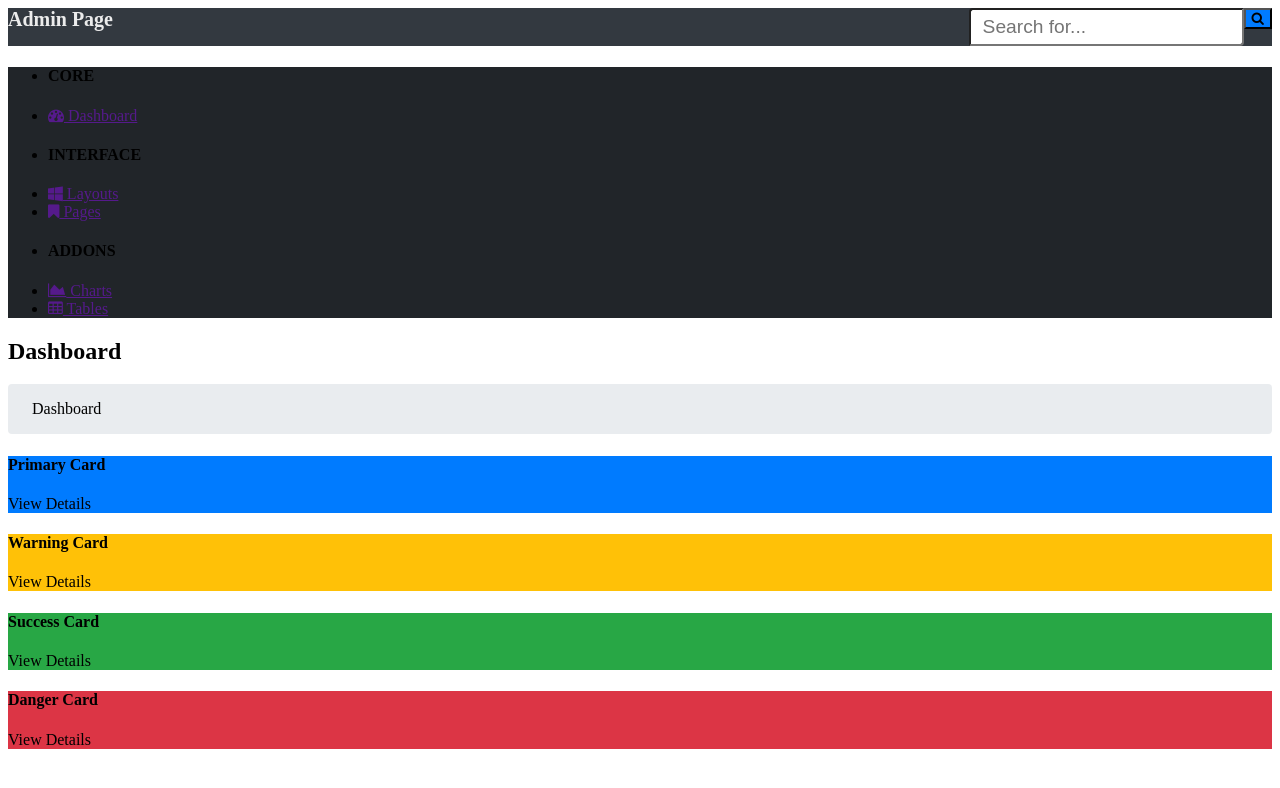
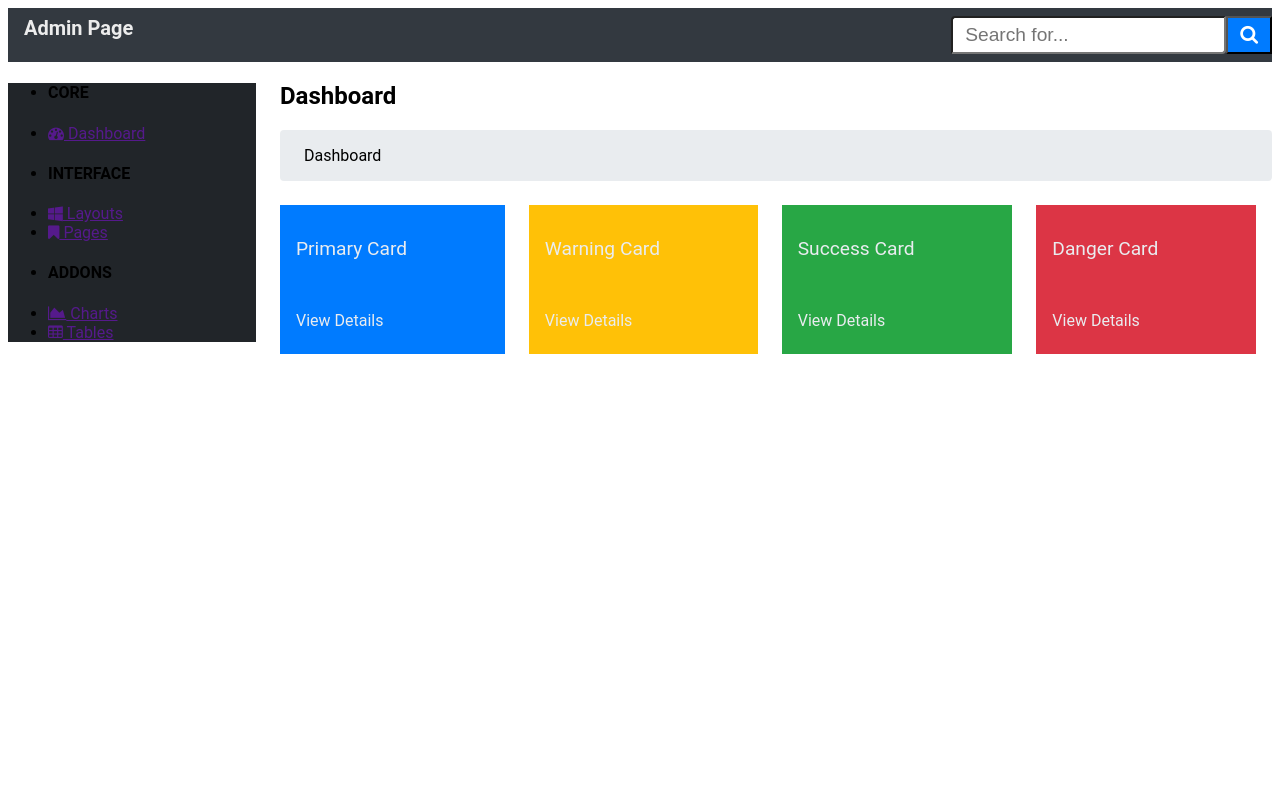
Before and after one commit to Mmonfur/project-css3-002-admin-template, a plain HTML site: page index.html in a window 1280 px wide. Drawn offline with Linux system fonts and the light colour scheme.

Commit message:
transform

```diff
--- a/index.html
+++ b/index.html
@@ -15,8 +15,8 @@
 </div>
 </header>
 
-<main>
-    <aside>
+<main class="main">
+    <aside class="side">
         <nav class="main__nav">
             <ul class="nav__ul">
                 <li><h4>CORE</h4></li>
@@ -35,21 +35,21 @@
         <div class="main__breadcrumb">Dashboard</div>
         <div class="main__cards">
             <div class="main__card main__card--blue">
-                <div class="card__top" id="smooth"></div>
-                <h4>Primary Card</h4>
-                <div class="card__bottom" id="smooth">
+                <div class="card__top">
+                Primary Card</div>
+                <div class="card__bottom">
                 <p>View Details</p></div>
             </div>
             <div class="main__card main__card--yellow">
                 <div class="card__top">
-                    <h4>Warning Card</h4>
+                Warning Card
                 </div>
                 <div class="card__bottom">
                 <p>View Details</p></div>
             </div>
             <div class="main__card main__card--green">
                 <div class="card__top">
-                    <h4>Success Card</h4>
+                Success Card
                 </div>
                 <div class="card__bottom">
                     <p>View Details</p>
@@ -57,7 +57,7 @@
             </div>
             <div class="main__card main__card--red">
                 <div class="card__top">
-                    <h4>Danger Card</h4>
+                Danger Card
                 </div>
                 <div class="card__bottom">
                     <p>View Details</p>
--- a/style.css
+++ b/style.css
@@ -1,14 +1,19 @@
+body{
+    font-family: Roboto, Arial, Helvetica, sans-serif;
+}
+
 .header--dark {
     background-color: rgb(51,57,64);
     color: rgb(236,236,236);
     overflow: hidden;
+    padding-top: 0.5rem;
+    padding-bottom: 0.5rem;
 }
 
 .header__title {
     display: inline;
     font-size: 1.25rem;
-    vertical-align: middle;
-
+    padding-left: 1rem;
 }
 
 .header__search {
@@ -31,8 +36,24 @@
 .search__btn {
     float: right;
     text-align: center;
+    color: white;
     outline: none;
+    font-size: 1.2rem;
     background-color: rgb(0,123,255);
+    padding: 0.375rem 0.75rem;
+}
+
+.main {
+    display: flex;
+}
+
+.side {
+    flex: 20%;
+    padding-right: 1.5rem;
+}
+
+.content {
+    flex: 80%;
 }
 
 .main__nav {
@@ -45,12 +66,32 @@
     padding: 1rem 1.5rem;
 }
 
+.main__cards {
+    display: grid;
+    grid-template-columns: auto auto auto auto;
+    grid-gap: 1.5rem;
+    padding-top: 1.5rem;
+    padding-right: 1rem;
+    color: rgb(233,236,239);
+}
 .card__top {
+    font-size: 1.2rem;
     border-radius: .25rem .25rem 0 0;
+    padding: 2rem 0rem 2rem 1rem;
+}
+
+.card__top:hover {
+    background-color: rgb(255,255,255,0.2);
 }
 
 .card__bottom {
     border-radius: 0 0 .25rem .25rem;
+    padding: 0.2rem 0rem 0.5rem 1rem;
+    transition: background-color .3s ease-in-out;
+}
+
+.card__bottom:hover {
+    background-color: rgb(0,0,0,0.2);
 }
 
 .main__card--blue {
@@ -70,4 +111,6 @@
 }
 
 /* https://css-tricks.com/almanac/properties/t/transition/
-    transition: background-color .3s ease-in-out; */
+    transition: background-color .3s ease-in-out;
+    div:hover {
+  background-color: green;*/
```
